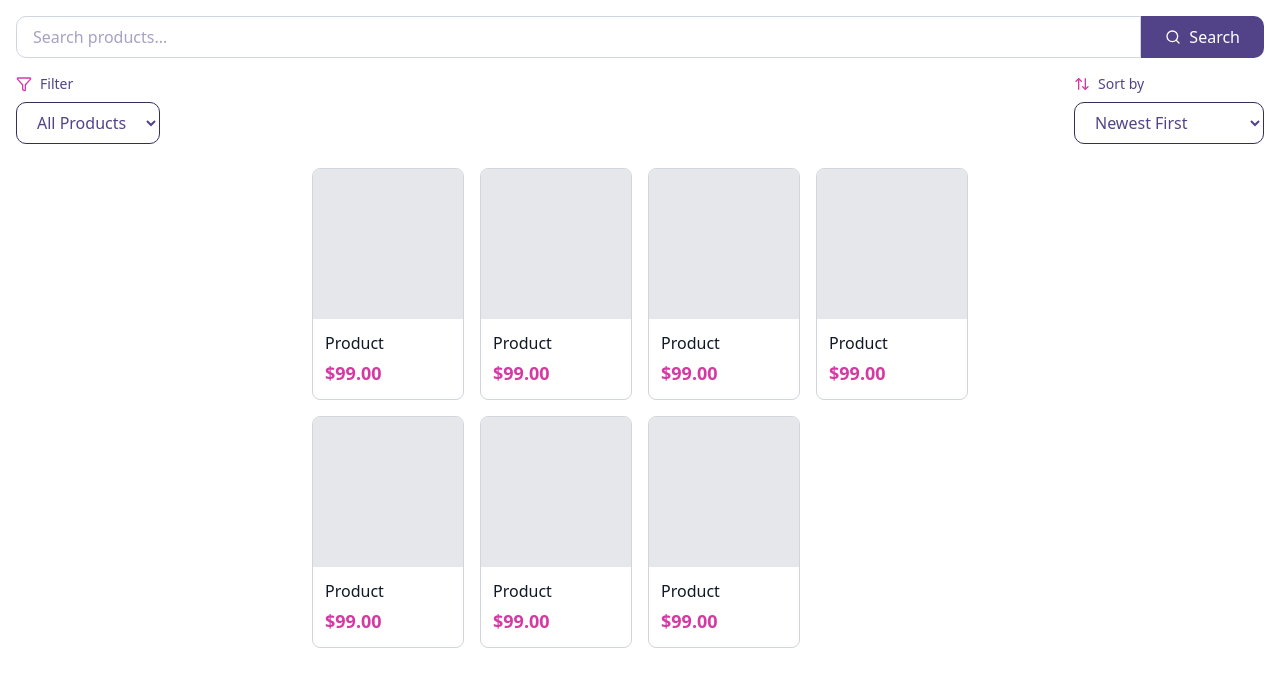
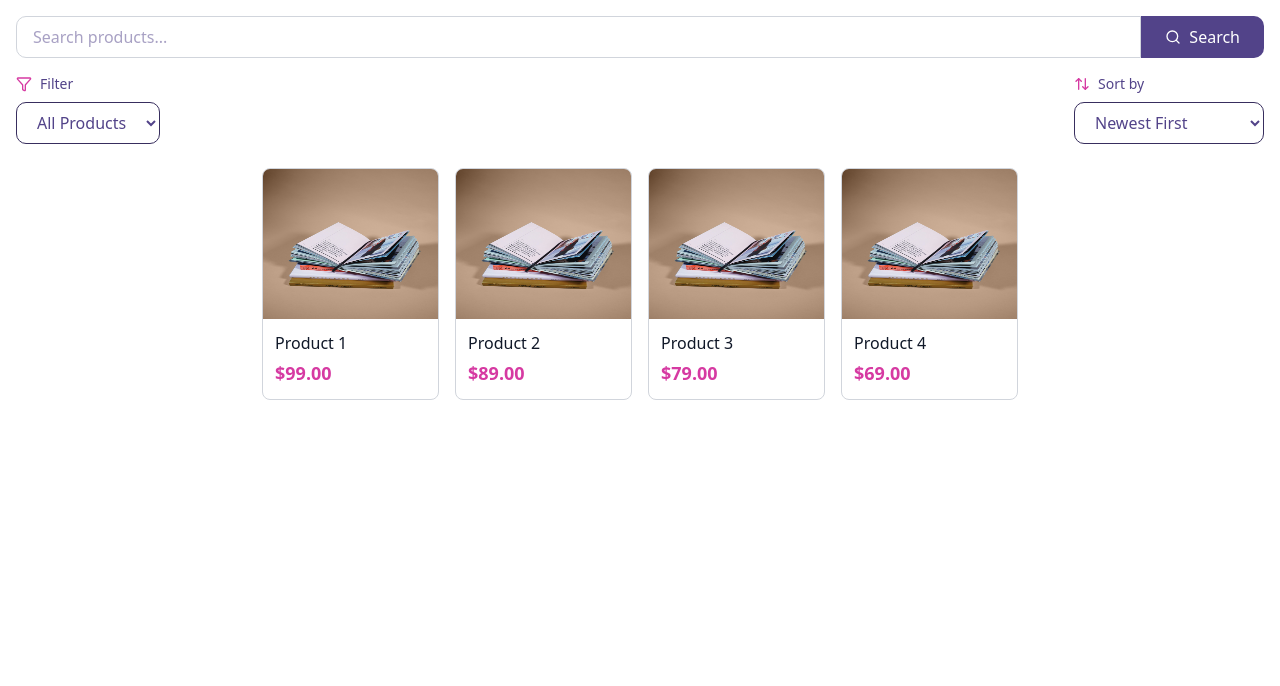
Before and after one commit to Rabbit-Start-x-TTTA/rocket-xp-frontend, a Next.js app: page /product-catalog in a window 1280 px wide. Shown: the top 686 px of the page. Built offline with nearby package versions, Linux system fonts and the light colour scheme.

Commit message:
feat: make dynamic product component and use image instead of dummy div tag

```diff
--- a/src/app/product-catalog/product.tsx
+++ b/src/app/product-catalog/product.tsx
@@ -1,10 +1,24 @@
-export default function Product() {
+import Image from "next/image";
+
+export default function Product({
+  name = "Product Name",
+  price = 0,
+  img_path = "/book.jpg",
+}: {
+  name?: string;
+  price?: number;
+  img_path?: string;
+}) {
   return (
     <li className="border border-gray-300 rounded-md overflow-hidden">
-      <div className="w-[150px] h-[150px] bg-gray-200"></div>
+      <div className="relative min-w-[175px] h-[150px] bg-gray-200">
+        <Image src={img_path} alt={name} fill />
+      </div>
       <div className="p-3">
-        <h2 className="text-gray-900 mb-1">Product</h2>
-        <p className="text-[#D63AA2] text-lg font-semibold">$99.00</p>
+        <h2 className="text-gray-900 mb-1">{name}</h2>
+        <p className="text-[#D63AA2] text-lg font-semibold">
+          ${price?.toFixed(2)}
+        </p>
       </div>
     </li>
   );
--- a/src/app/product-catalog/productGrid.tsx
+++ b/src/app/product-catalog/productGrid.tsx
@@ -1,16 +1,39 @@
 import Product from "./product";
+
+const data: any[] = [
+  {
+    id: 1,
+    name: "Product 1",
+    price: 99.0,
+    img_path: "/book.jpg",
+  },
+  {
+    id: 2,
+    name: "Product 2",
+    price: 89.0,
+    img_path: "/book.jpg",
+  },
+  {
+    id: 3,
+    name: "Product 3",
+    price: 79.0,
+    img_path: "/book.jpg",
+  },
+  {
+    id: 4,
+    name: "Product 4",
+    price: 69.0,
+    img_path: "/book.jpg",
+  },
+];
 
 export default function ProductGrid() {
   return (
     <section>
-      <ul className="grid grid-cols-1 sm:grid-cols-2 md:grid-cols-3 lg:grid-cols-4 gap-4">
-        <Product />
-        <Product />
-        <Product />
-        <Product />
-        <Product />
-        <Product />
-        <Product />
+      <ul className="grid grid-cols-2 md:grid-cols-3 lg:grid-cols-4 gap-4">
+        {data.map((product) => (
+          <Product key={product.id} {...product} />
+        ))}
       </ul>
     </section>
   );
```
